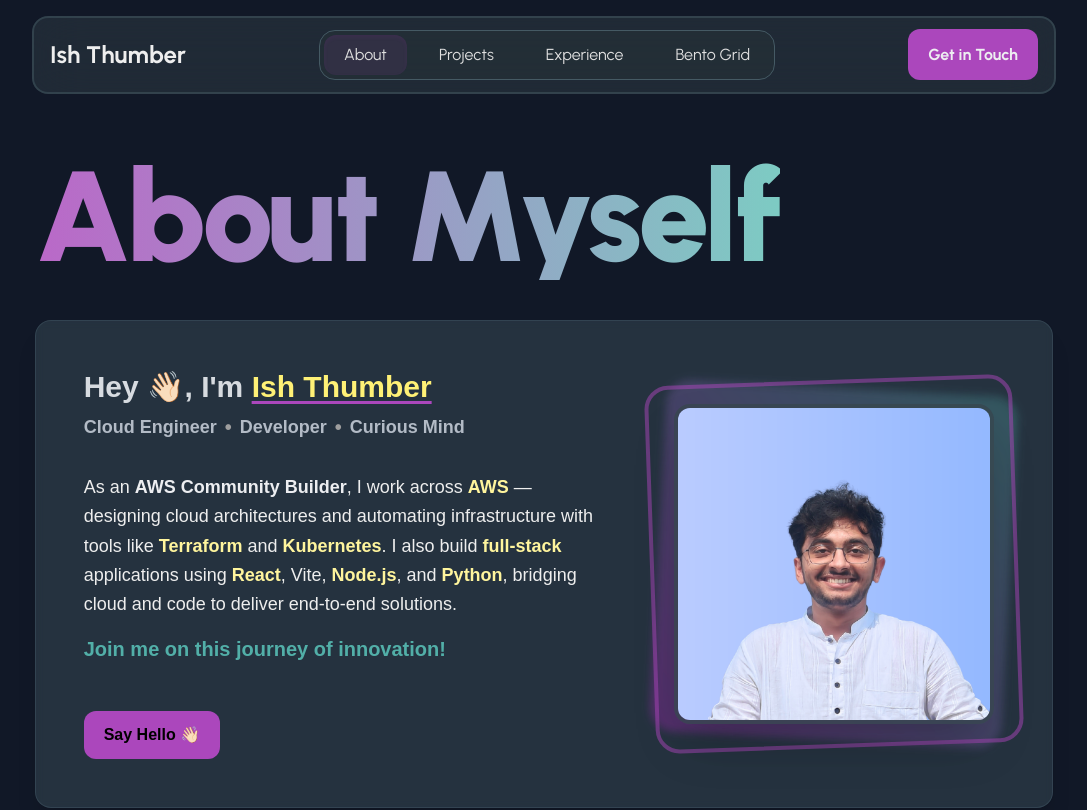
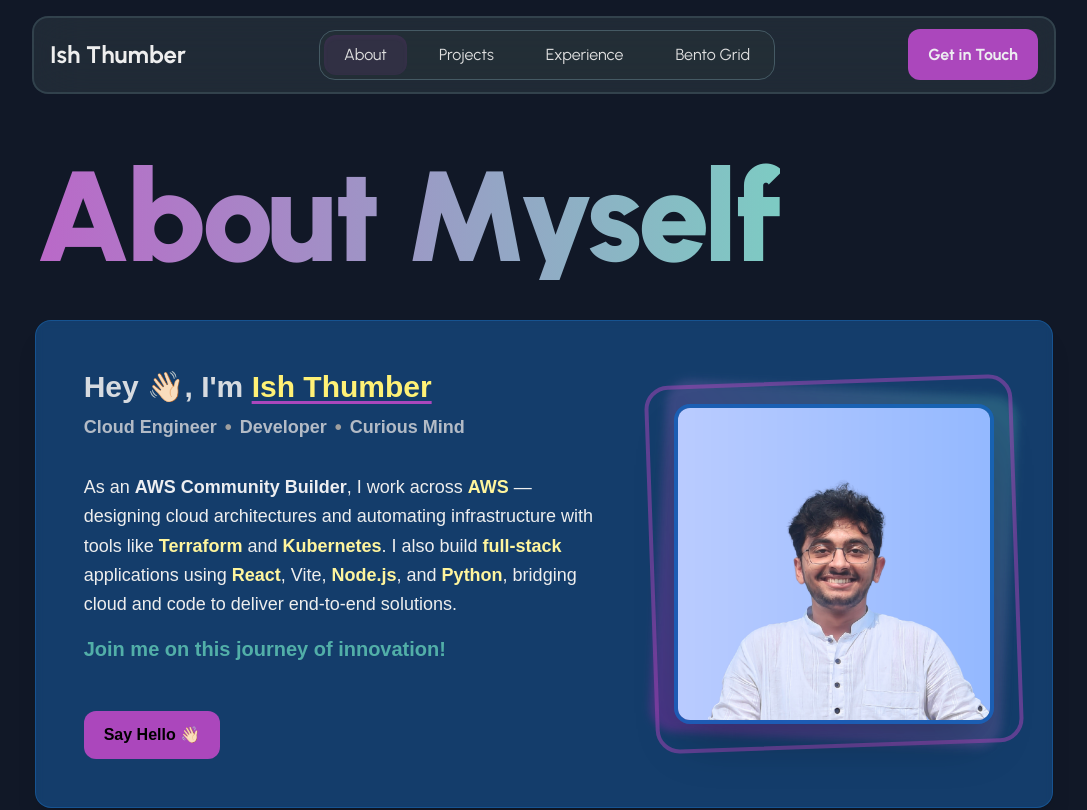
Before and after one commit to IshThumber/Ish-Portfolio, a React (Create React App) app: page /about in a window 1280 px wide. Shown: the top 810 px of the page, without its empty margins (96-1183 px from the left). Built offline with nearby package versions, Linux system fonts and the light colour scheme; a web font is replaced by a local one.

Commit message:
one change

```diff
--- a/src/sections/About.js
+++ b/src/sections/About.js
@@ -9,7 +9,7 @@ import TechList from "../components/TechList";
 
 const ProfileSection = () => (
   <motion.article
-    className="flex flex-col-reverse xl:flex-row justify-between items-center gap-12 bg-blue-gray-700/40 backdrop-blur-sm rounded-2xl shadow-xl p-6 lg:p-10 border border-blue-gray-600/30"
+    className="flex flex-col-reverse xl:flex-row justify-between items-center gap-12 bg-blue-700/40 backdrop-blur-sm rounded-2xl shadow-xl p-6 lg:p-10 border border-blue-600/30"
     initial={{ opacity: 0, x: -50 }}
     whileInView={{ opacity: 1, x: 0 }}
     viewport={{ once: true, amount: 0.5 }}
@@ -95,7 +95,7 @@ const ProfileSection = () => (
         <img
           src={profile}
           alt="Ish Thumber"
-          className="relative h-64 w-64 sm:h-80 sm:w-80 object-cover rounded-2xl shadow-2xl border-4 border-blue-gray-800/80 transition-all duration-500 group-hover:shadow-purple-500/20"
+          className="relative h-64 w-64 sm:h-80 sm:w-80 object-cover rounded-2xl shadow-2xl border-4 border-blue-800/80 transition-all duration-500 group-hover:shadow-purple-500/20"
         />
       </div>
     </figure>
```
Also changed, not shown: 1 other file (tests, documents, lock files or other folders).
